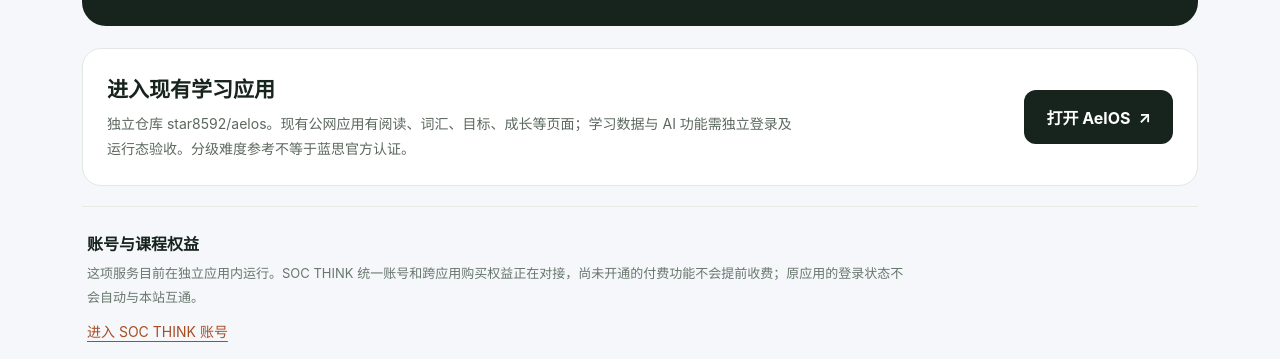
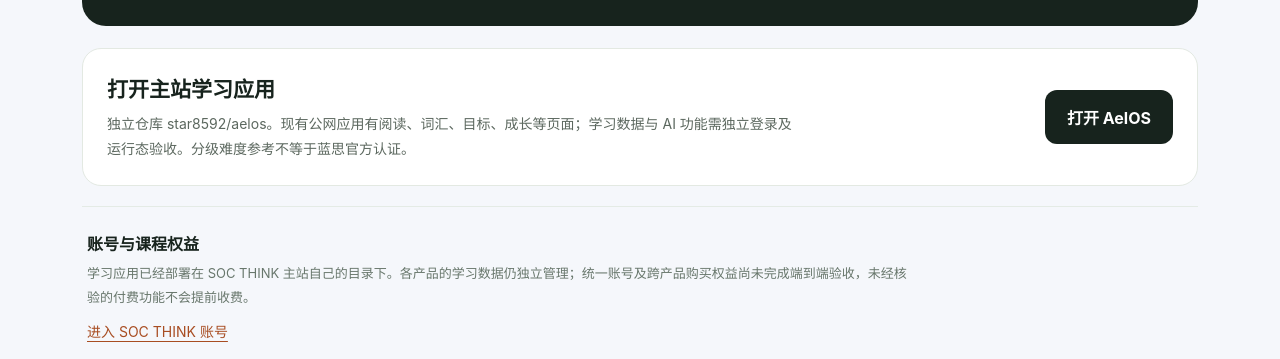
Before and after one commit to star8592/Kangaroo-Practice-Simulator, a Next.js app: page /english/aelos in a window 1280 px wide. Shown: the part 393-752 px from the top of the page. Built offline with nearby package versions, Linux system fonts and the light colour scheme; no server answers.

Commit message:
fix(english): show same-site navigation and accurate account status

```diff
--- a/src/components/EnglishStudioPage.tsx
+++ b/src/components/EnglishStudioPage.tsx
@@ -21,16 +21,16 @@ export default function EnglishStudioPage({studio}:{studio:EnglishProductId}){
   </header>
   <section className={styles.launch} aria-label="学习入口">
    <div className={styles.launchText}>
-    <strong>{ready?"进入现有学习应用":"独立阅读应用准备中"}</strong>
+    <strong>{ready?"打开主站学习应用":"独立阅读应用准备中"}</strong>
     <p>{item.detail}</p>
    </div>
    {item.serviceUrl
-     ? <a className={styles.primaryAction} href={item.serviceUrl} rel="noopener noreferrer">{item.serviceCta}<span aria-hidden="true">↗</span></a>
+     ? <a className={styles.primaryAction} href={item.serviceUrl}>{item.serviceCta}</a>
      : <span className={styles.unavailable}>暂未开放</span>}
   </section>
   <section className={styles.serviceNote} aria-label="账号与权益">
    <strong>账号与课程权益</strong>
-   <p>这项服务目前在独立应用内运行。SOC THINK 统一账号和跨应用购买权益正在对接，尚未开通的付费功能不会提前收费；原应用的登录状态不会自动与本站互通。</p>
+   <p>学习应用已经部署在 SOC THINK 主站自己的目录下。各产品的学习数据仍独立管理；统一账号及跨产品购买权益尚未完成端到端验收，未经核验的付费功能不会提前收费。</p>
    <Link href={`/login?next=${encodeURIComponent(item.href)}`}>进入 SOC THINK 账号</Link>
   </section>
   <div className={styles.back}><Link href="/english">查看全部四个英语项目</Link></div>
```
